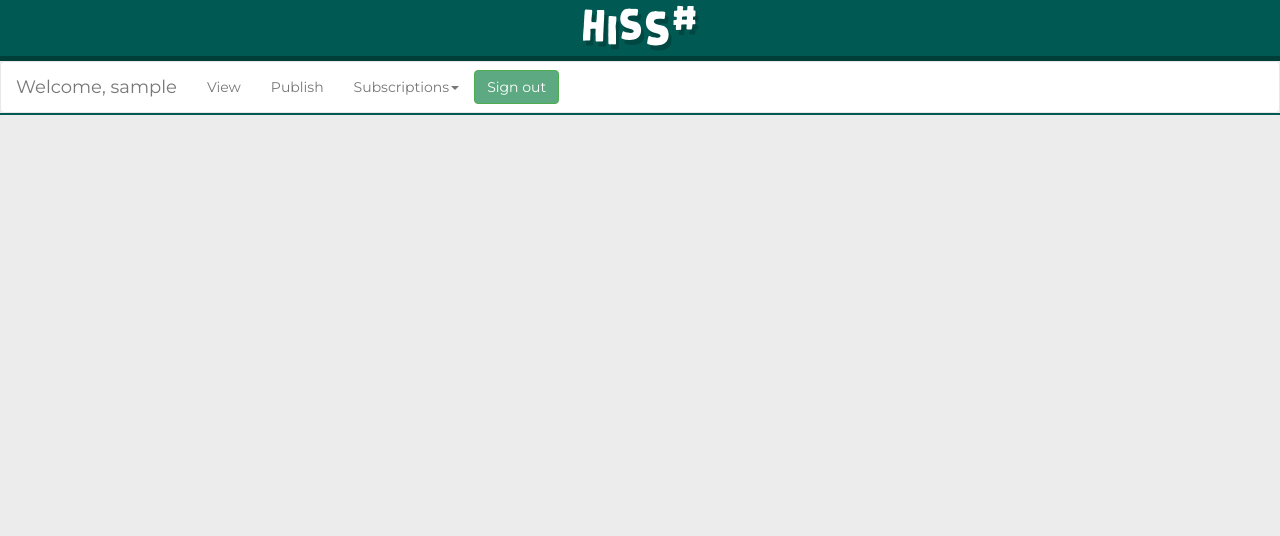
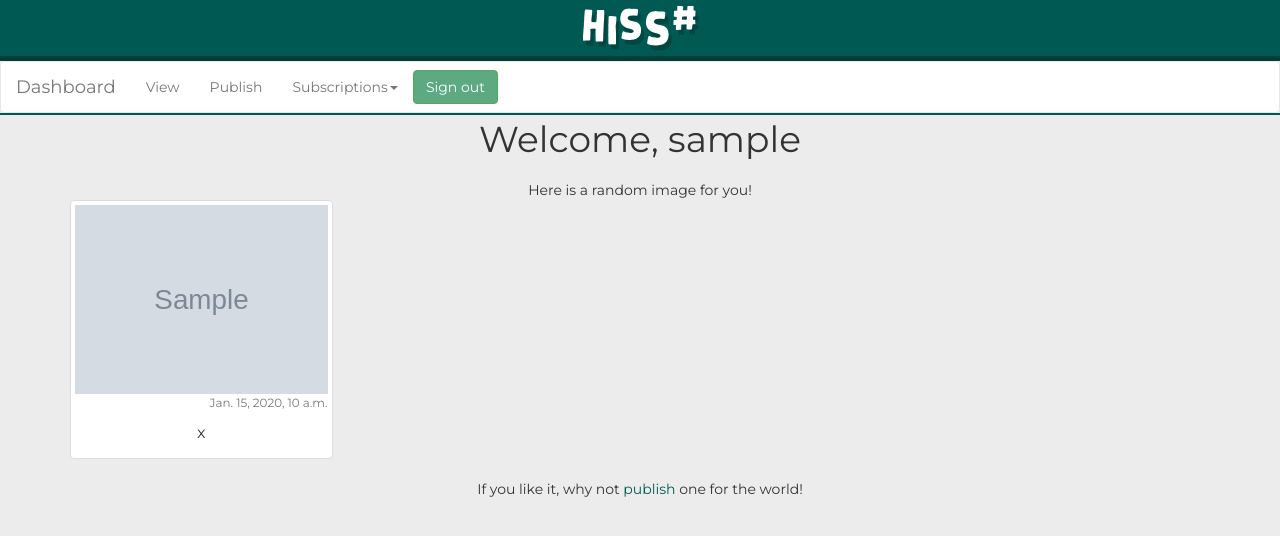
Before and after one commit to gvkalra/hashmail, a Django app: template hashapp/templates/index.html in a window 1280 px wide. Shown: the top 536 px of the page. Run offline with Django 3.2, Linux system fonts and the light colour scheme; a user stored in the database is signed in; tables that the repository leaves empty hold one stand-in row (values such as "Sample post"); the template is opened without the code that fills it: most values are stand-ins (such as "Sample title", 1, 10 or a date in 2020); grey boxes marked "Sample" are stand-in pictures; parts of the project's set-up code (start-up, migrations or seed data) failed here and were passed over; some libraries are stand-ins or nearby versions.

Commit message:
show random image on dashboard

```diff
--- a/hashapp/templates/index.html
+++ b/hashapp/templates/index.html
@@ -14,7 +14,31 @@
 {% block content %}
 	{% include "navbar.html" %}
 	{% if user.is_authenticated %}
-		<!-- TODO: User Dashboard - Image of the day? -->
+    <div class="container">
+    <div class="welcome">
+        <h1>Welcome, {{ user.username }}</h1>
+
+        Here is a random image for you!
+
+        <div class="row" id="notifications">
+        <div class="col-lg-3 col-md-4 col-xs-6">
+            <div class="thumbnail">
+                <a href = {{ rand_image.url }}>
+                    <img src= {{ rand_image.url }} class="img-responsive center-block">
+                </a>
+                <div>
+                    <p class="text-muted text-right small"> {{ rand_image.published_date }} </p>
+                </div>
+                <div class="caption">
+                    <p> {{ rand_image.hashtags }} </p>
+                </div>
+            </div>
+        </div>
+        </div>
+
+        If you like it, why not <a href = "/publish">publish</a> one for the world!
+    </div>
+    </div>
 	{% else %}
 	<div class="container">
     <div class="col-md-12">
--- a/hashapp/templates/navbar.html
+++ b/hashapp/templates/navbar.html
@@ -2,7 +2,7 @@
 <nav class="navbar navbar-default">
   <div class="container-fluid">
     <div class="navbar-header">
-      <a class="navbar-brand" href="/">Welcome, {{ user.username }}</a>
+      <a class="navbar-brand" href="/">Dashboard</a>
     </div>
     <ul class="nav navbar-nav">
       <li><a href="/notifications"> View </a></li>
```
Also changed, not shown: hashapp/views.py (+10 -1 lines).
